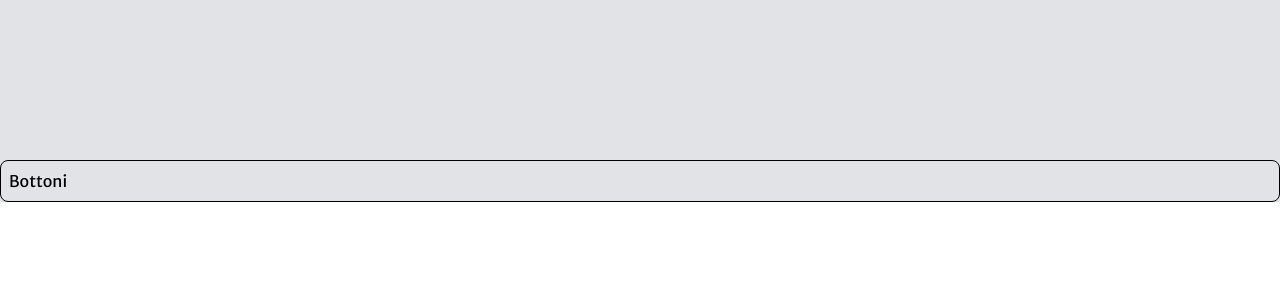
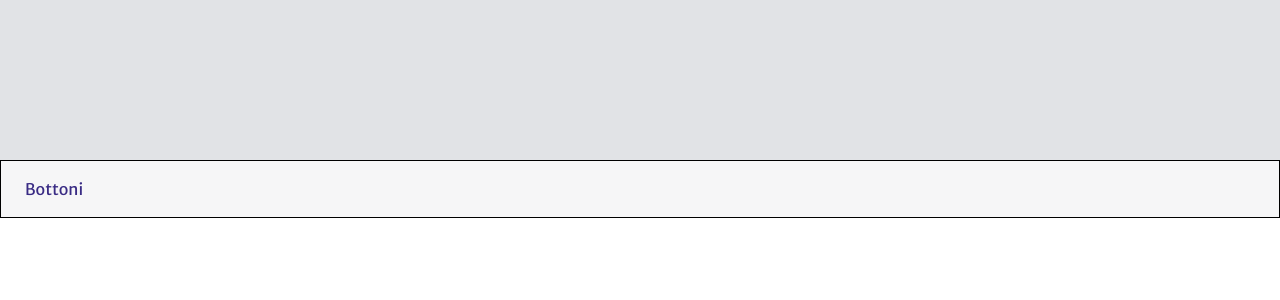
Before and after one commit to DevPres/recipes_nextjs, a Next.js app: page /showcase in a window 1280 px wide. Shown: the top 300 px of the page. Built offline with nearby package versions, Linux system fonts and the light colour scheme.

Commit message:
demo purpose

```diff
--- a/components/Accordion.tsx
+++ b/components/Accordion.tsx
@@ -1,18 +1,19 @@
 import { useState } from "react"
+
 
 export default function Accordion({children, open, id, title}: {children: React.ReactNode, open: Boolean, id:string, title:string}) {
   const [isOpen, setOpen] = useState(open)
   return (
-    <div  className="m-0 p-0 border rounded-lg w-full">
+    <div  className="m-0 p-0 border bg-alt-50  w-full">
       <h3 className="m-0 p-0">
-        <button id={`controlof-${id}`} type="button" aria-expanded={isOpen ? "true" : "false"} className="bg-transparent m-0 p-2" aria-controls={id} onClick={() => setOpen(!isOpen)}>
-          <span className="accordion-title">
+        <button id={`controlof-${id}`} type="button" aria-expanded={isOpen ? "true" : "false"} className="bg-transparent m-0 py-4 px-6 w-full text-left	" aria-controls={id} onClick={() => setOpen(!isOpen)}>
+          <span className="accordion-title text-primary">
             {title}
             <span className="accordion-icon"></span>
           </span>
         </button>
       </h3>
-      <div id={id} aria-labelledby={`controlof-${id}`} className={`flex flex-col gap-x-8 gap-y-4 flex-wrap ${isOpen ? '' : 'hidden'}`}>
+      <div id={id} aria-labelledby={`controlof-${id}`} className={`flex flex-col gap-x-8 gap-y-4 flex-wrap p-4 ${isOpen ? '' : 'hidden'}`}>
         {children}
       </div>
     </div>
```
